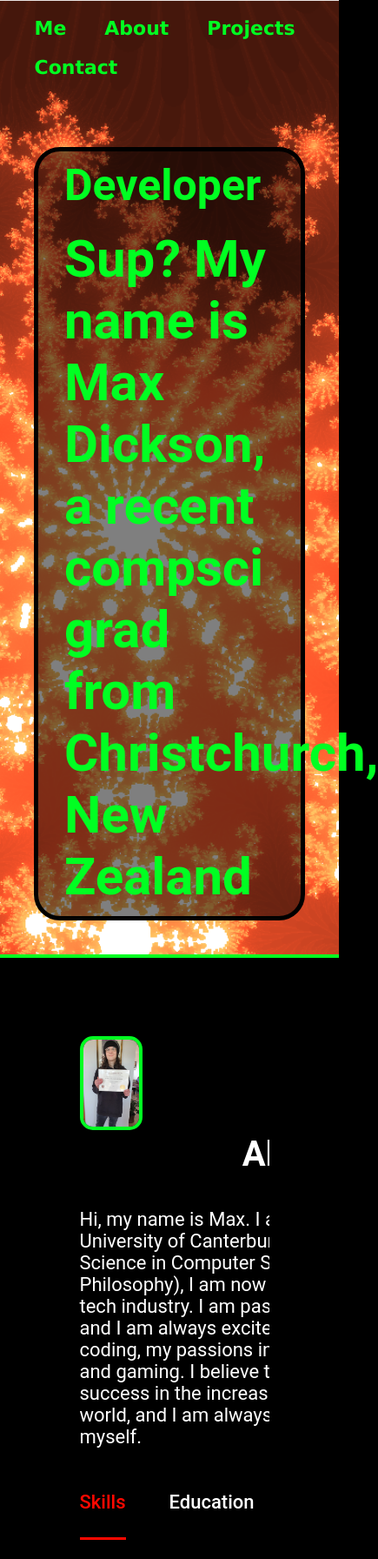
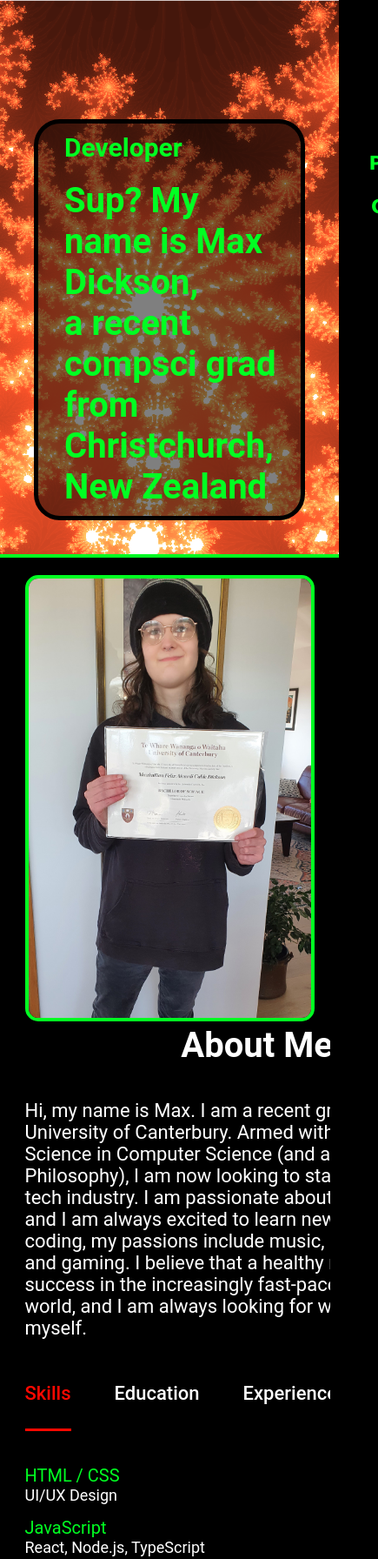
Before and after one commit to mdi48/mdi48.github.io, a plain HTML site: page index.html in a window 390 px wide. Shown: the top 1792 px of the page at 87% size, 435 px wide, since content can reach past the window. Drawn offline with Linux system fonts and the light colour scheme.

Commit message:
Added some viewability support for mobile devices
Asked a friend for feedback after publishing and he noted that it didnt render properly on mobile, so I did that today (with copilots help)

```diff
--- a/styles.css
+++ b/styles.css
@@ -266,3 +266,131 @@ nav ul li a:hover::after {
     bottom: 0;
     width: 100%;
 }
+
+
+
+
+
+
+
+/* Mobile Responsive */
+@media only screen and (max-width: 600px) {
+
+    #header {
+        background-image: url('images/background.png');
+        background-size: cover;
+        background-position: center;
+        display: inline-block;
+        background-color: white;
+    }
+
+    .header-text {
+        margin-top: 30%;
+        padding: 10px;
+        padding-left: 30px;
+        font-size: 30px;
+        margin-left: 10%;
+        margin-right: 10%;
+        margin-bottom: 10%;
+        border: 5px solid black;
+        background-color: rgba(0, 0, 0, 0.5);
+        border-radius: 30px;
+        transition: 0.8s;
+    }
+
+    .header-text h1 {
+        font-size: 40px;
+        margin-top: 20px;
+    }
+
+    nav ul {
+        position: fixed;
+        top: 0;
+        right: -170px;
+        width: 170px;
+        height: 100vh;
+        padding-top: 50px;
+        z-index: 2;
+        background: #000;
+        text-align: center;
+        display: block;
+        transition: all 0.5s;
+    }
+
+    nav ul li {
+        display: block;
+        margin: 25px;
+    }
+
+    .sub-title {
+        font-weight: bold;
+        color: white;
+        text-align: center;
+        padding-bottom: 20px;
+        padding-right: 15px;
+    }
+
+    #about {
+        padding: 10px;
+        color: white;
+        border-top: 4px solid #00ff22;
+    }
+
+    .about-col-1 img {
+        width: 100%;
+        border: 4px solid #00ff22;
+        border-radius: 15px;
+        margin-right: 15px;
+    }
+
+    .about-col-1 {
+        flex-basis: 100%;
+    }
+
+    .about-col-2 {
+        flex-basis: 100%;
+    }
+
+    .contact-left {
+        padding-top: 70px;
+        padding-left: 0;
+        flex-basis: 100%;
+    }
+
+    .contact-right {
+        padding-right: 0;
+        padding-top: 50px;
+        flex-basis: 100%;
+    }
+
+    .contact-left p {
+        margin-top: 30px;
+        font-size: 20px;
+    }
+
+    .btn {
+        display: block;
+        margin: 50px auto;
+        width: fit-content;
+        border: 3px solid #00ff22;
+        padding: 14px 50px;
+        border-radius: 10px;
+        text-decoration: none;
+        color: #000;
+        font-weight: bold;
+        font-size: 15px;
+        background: linear-gradient(90deg, #00ff22, #ff0800);
+        background-size: 100% 100%;
+        background-position: right bottom;
+        transition: all 0.8s ease-out;
+    }
+
+    .btn:hover {
+        background-position: left;
+        border-color: #ff0800;
+    }
+
+    .contact-right form {
+        width: 100%;
+    }
+}
```
